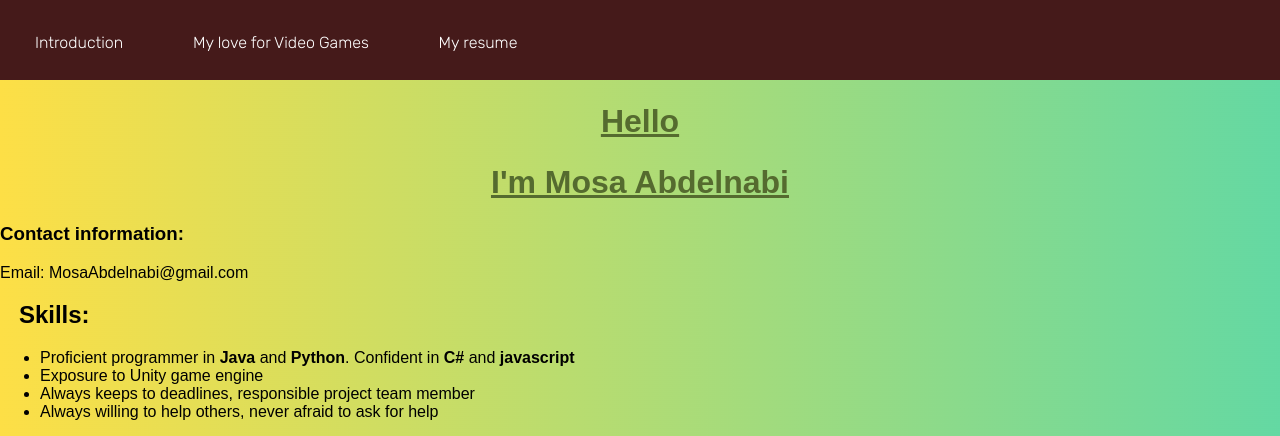
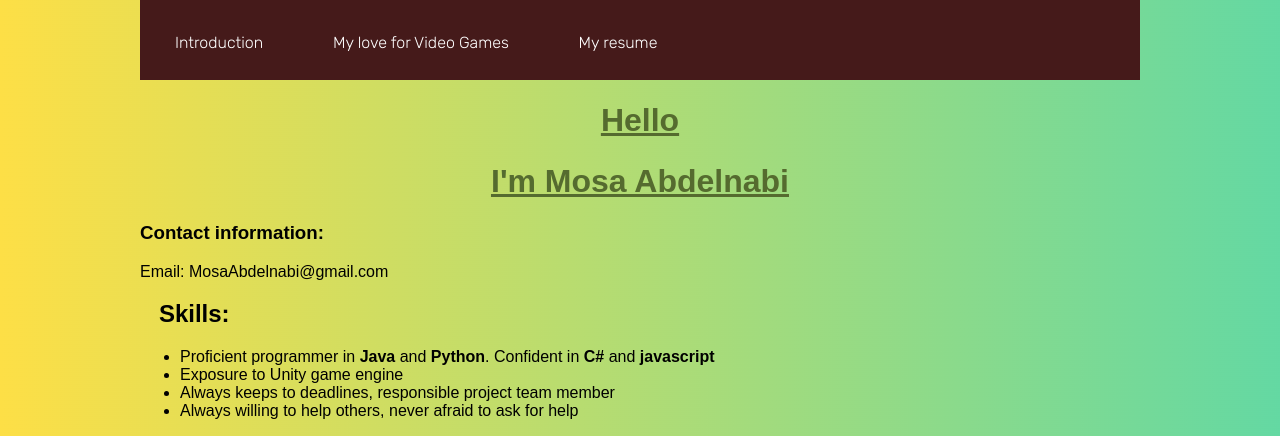
Before and after one commit to Mosa-code/Project-2-CSS, a plain HTML site: page page3.html in a window 1280 px wide. Shown: the top 436 px of the page. Drawn offline with Linux system fonts and the light colour scheme.

Commit message:
Update style.css

```diff
--- a/Styles/style.css
+++ b/Styles/style.css
@@ -13,7 +13,6 @@ a:link, a:visited, a:hover, a:active{
 float: left;
 display: block;
 padding: .5cm;
-text-decoration-style: none;
 }
 
 ul.nav_bar{
@@ -42,7 +41,6 @@ h1{
   text-decoration: underline;
   color: darkolivegreen;
   padding: .1%;
-  float: right, left;
 }
 
 .Intro{
@@ -67,7 +65,8 @@ h2{
   background-color: #00b4f5;
 }
 .onpage2{
-  width: fixed;
+  margin:auto;
+  width: 1000px;
   background-image: url("../image/cool-background2.png");
   background-repeat: repeat;
 }
```
